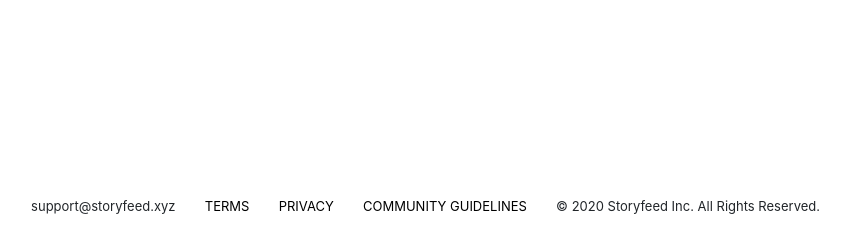
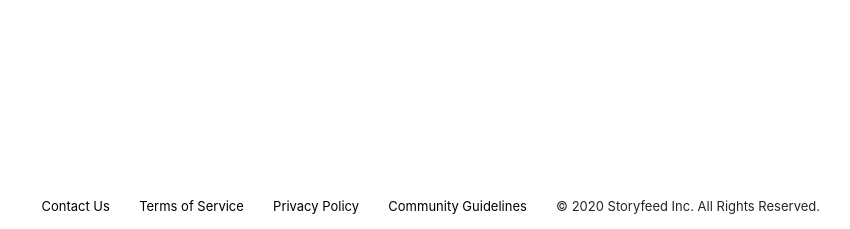
Before and after one commit to shree-ranga/storyfeed, a Django app: page / in a window 1280 px wide. Shown: the part 571-800 px from the top of the page, without its empty margins (365-1215 px from the left). Run offline with Django 3.2, Linux system fonts and the light colour scheme; parts of the project's set-up code (start-up, migrations or seed data) failed here and were passed over; some libraries are stand-ins or nearby versions.

Commit message:
refactor support email

```diff
--- a/webapp/templates/webapp/home.html
+++ b/webapp/templates/webapp/home.html
@@ -29,6 +29,8 @@
     }
 
     .support {
+        text-decoration: none;
+        color: black;
         margin-right: 2vw;
     }
 
@@ -62,10 +64,11 @@
 </header>
 
 <footer id="foot">
-    <span class="support">support@storyfeed.xyz</span>
-    <a href="{% url 'terms' %}" class="terms">TERMS</a>
-    <a href="{% url 'privacy' %}" class="privacy">PRIVACY</a>
-    <a href="{% url 'community_guidelines' %}" class="guidelines">COMMUNITY GUIDELINES</a>
+    <!-- <span class="support">support@storyfeed.xyz</span> -->
+    <a href="mailto:support@storyfeed.xyz" class="support">Contact Us</a>
+    <a href="{% url 'terms' %}" class="terms">Terms of Service</a>
+    <a href="{% url 'privacy' %}" class="privacy">Privacy Policy</a>
+    <a href="{% url 'community_guidelines' %}" class="guidelines">Community Guidelines</a>
     <span class="rights">© 2020 Storyfeed Inc. All Rights Reserved.</span>
 
 </footer>
```
